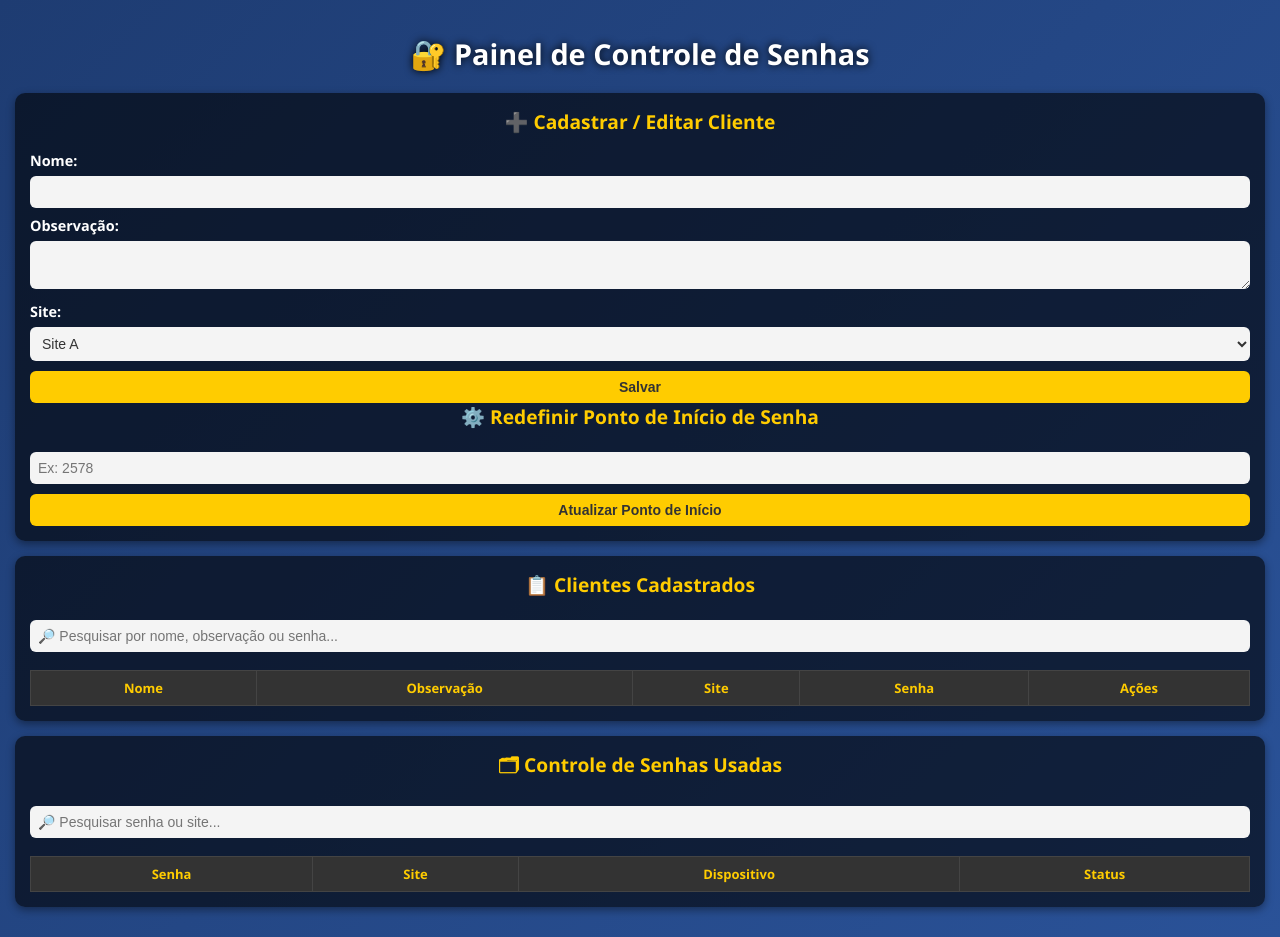
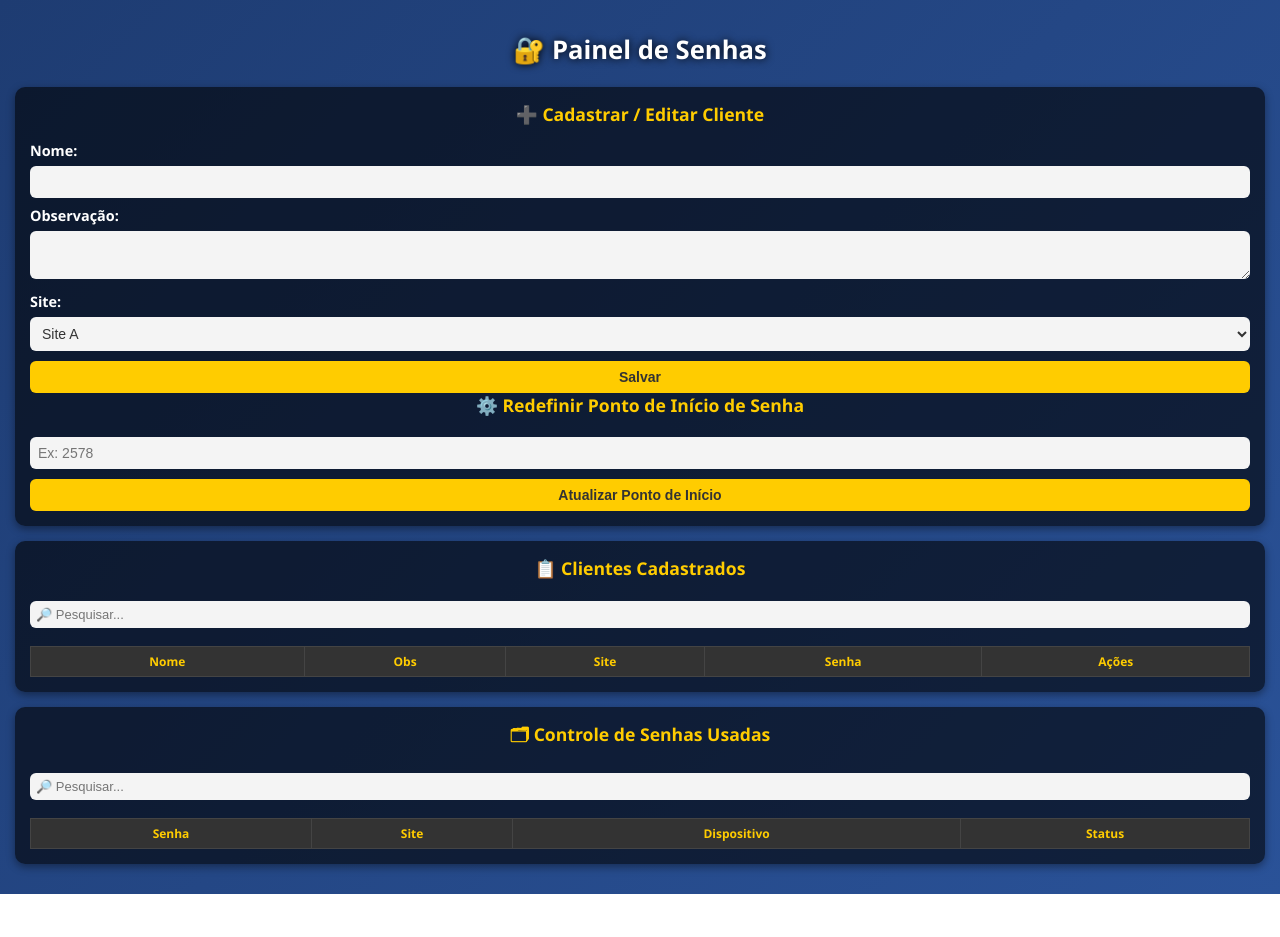
Before and after one commit to Isac-Arqueiro/senhas, a plain HTML site: page index.html in a window 1280 px wide. After the commit the page ends 894 px from the top, so only its background shows below. Drawn offline with Linux system fonts and the light colour scheme.

Commit message:
Update index.html

```diff
--- a/index.html
+++ b/index.html
@@ -6,41 +6,53 @@
 <link rel="apple-touch-icon" href="https://i.imgur.com/GMbtuHz.jpeg">
 <meta name="theme-color" content="#1e90ff">
 <meta charset="UTF-8">
-<title>Painel de Senhas</title>
+<title>Painel de Senhas - Mobile Friendly</title>
 <style>
-body { font-family: 'Segoe UI', Arial, sans-serif; background: linear-gradient(135deg,#1e3c72,#2a5298); margin:0;padding:15px;color:#fff; }
-h1{text-align:center;margin-bottom:20px;font-size:1.8em;text-shadow:0 0 8px #000;}
-.formulario,.tabela{background:rgba(0,0,0,0.6);padding:15px;border-radius:10px;margin-bottom:15px;box-shadow:0 3px 8px rgba(0,0,0,0.4);}
-h2{margin-top:0;color:#ffcc00;text-align:center;font-size:1.2em;}
+body {
+  font-family: 'Segoe UI', Arial, sans-serif;
+  background: linear-gradient(135deg,#1e3c72,#2a5298);
+  margin:0;padding:15px;color:#fff;
+}
+h1{text-align:center;margin-bottom:20px;font-size:1.6em;text-shadow:0 0 8px #000;}
+.formulario,.tabela{
+  background:rgba(0,0,0,0.6);padding:15px;border-radius:10px;margin-bottom:15px;
+  box-shadow:0 3px 8px rgba(0,0,0,0.4);
+}
+h2{margin-top:0;color:#ffcc00;text-align:center;font-size:1.1em;}
 label{font-weight:bold;display:block;margin-top:8px;font-size:0.9em;}
-input,select,textarea,button{margin-top:6px;padding:8px;width:100%;border-radius:6px;border:none;font-size:14px;box-sizing:border-box;}
+input,select,textarea,button{
+  margin-top:6px;padding:8px;width:100%;border-radius:6px;border:none;font-size:14px;box-sizing:border-box;
+}
 input,select,textarea{background:#f4f4f4;color:#333;}
 button{background:#ffcc00;color:#333;font-weight:bold;cursor:pointer;transition:0.3s;margin-top:10px;}
 button:hover{background:#ffdb4d;}
-table{width:100%;border-collapse:collapse;margin-top:10px;font-size:13px;}
-th,td{padding:8px;border:1px solid #444;text-align:center;}
+table{width:100%;border-collapse:collapse;margin-top:10px;font-size:12px;}
+th,td{padding:6px;border:1px solid #444;text-align:center;}
 th{background:#333;color:#ffcc00;}
 td{background:rgba(255,255,255,0.1);}
 td b{color:#00ffcc;}
-.btn-mini{background:#00cc66;color:#fff;border:none;padding:5px 8px;border-radius:5px;cursor:pointer;font-size:12px;margin:2px;}
+.btn-mini{background:#00cc66;color:#fff;border:none;padding:4px 6px;border-radius:5px;cursor:pointer;font-size:11px;margin:1px;}
 .btn-mini:hover{background:#00e676;}
 .btn-del{background:#cc0000;}
 .btn-del:hover{background:#ff3333;}
 .btn-edit{background:#ff9900;}
 .btn-edit:hover{background:#ffb84d;}
-#pesquisa,#pesquisaSenha{margin-bottom:8px;padding:8px;width:100%;border-radius:6px;border:none;font-size:14px;background:#f4f4f4;color:#333;}
+#pesquisa,#pesquisaSenha{margin-bottom:8px;padding:6px;width:100%;border-radius:6px;border:none;font-size:13px;background:#f4f4f4;color:#333;}
+
+/* Responsivo para celular */
 @media(max-width:600px){
-  h1{font-size:1.5em;}h2{font-size:1em;}
+  h1{font-size:1.4em;} h2{font-size:1em;}
   table,thead,tbody,th,td,tr{display:block;}
   thead tr{display:none;}
   tr{margin-bottom:10px;border:1px solid #444;border-radius:6px;padding:5px;}
-  td{border:none;padding:5px 0;text-align:right;position:relative;padding-left:50%;}
-  td::before{content:attr(data-label);position:absolute;left:10px;width:45%;padding-left:5px;font-weight:bold;text-align:left;}
+  td{border:none;padding:4px 0;text-align:right;position:relative;padding-left:45%;}
+  td::before{content:attr(data-label);position:absolute;left:10px;width:40%;padding-left:5px;font-weight:bold;text-align:left;font-size:12px;}
+  .btn-mini{padding:3px 5px;font-size:10px;}
 }
 </style>
 </head>
 <body>
-<h1>🔐 Painel de Controle de Senhas</h1>
+<h1>🔐 Painel de Senhas</h1>
 
 <div class="formulario">
 <h2>➕ Cadastrar / Editar Cliente</h2>
@@ -63,16 +75,16 @@ td b{color:#00ffcc;}
 
 <div class="tabela">
 <h2>📋 Clientes Cadastrados</h2>
-<input type="text" id="pesquisa" placeholder="🔎 Pesquisar por nome, observação ou senha..." onkeyup="filtrarTabela()">
+<input type="text" id="pesquisa" placeholder="🔎 Pesquisar..." onkeyup="filtrarTabela()">
 <table>
-<thead><tr><th>Nome</th><th>Observação</th><th>Site</th><th>Senha</th><th>Ações</th></tr></thead>
+<thead><tr><th>Nome</th><th>Obs</th><th>Site</th><th>Senha</th><th>Ações</th></tr></thead>
 <tbody id="listaClientes"></tbody>
 </table>
 </div>
 
 <div class="tabela">
 <h2>🗂 Controle de Senhas Usadas</h2>
-<input type="text" id="pesquisaSenha" placeholder="🔎 Pesquisar senha ou site..." onkeyup="filtrarTabelaSenhas()">
+<input type="text" id="pesquisaSenha" placeholder="🔎 Pesquisar..." onkeyup="filtrarTabelaSenhas()">
 <table>
 <thead><tr><th>Senha</th><th>Site</th><th>Dispositivo</th><th>Status</th></tr></thead>
 <tbody id="listaSenhas"></tbody>
@@ -83,7 +95,7 @@ td b{color:#00ffcc;}
 let deviceId = localStorage.getItem("deviceId");
 if(!deviceId){ deviceId='dev-'+Math.random().toString(36).substr(2,9); localStorage.setItem("deviceId",deviceId); }
 
-let baseNumeros = [];
+let baseNumeros=[];
 for(let i=2500;i<=2594;i++) baseNumeros.push("00"+i);
 
 const originalPonto=parseInt(localStorage.getItem("pontoOriginal")||2500);
@@ -141,7 +153,7 @@ function atualizarTabela(){
     const tr=document.createElement("tr");
     tr.innerHTML=`
       <td data-label="Nome">${c.nome}</td>
-      <td data-label="Observação">${c.obs}</td>
+      <td data-label="Obs">${c.obs}</td>
       <td data-label="Site">${c.site}</td>
       <td data-label="Senha"><b>${c.senha}</b></td>
       <td data-label="Ações">
@@ -162,7 +174,7 @@ function atualizarTabelaSenhas(){
   for(const site in senhasUsadas){
     senhasUsadas[site].forEach(s=>{
       const tr=document.createElement("tr");
-      const status = (s.device === deviceId) ? "Em uso neste dispositivo" : "Em uso em outro dispositivo";
+      const status = (s.device===deviceId)?"Em uso neste dispositivo":"Em uso em outro dispositivo";
       tr.innerHTML=`
         <td data-label="Senha">${s.senha}</td>
         <td data-label="Site">${site}</td>
@@ -185,7 +197,7 @@ function editar(index){
 function apagar(index){
   if(confirm("Tem certeza que deseja excluir este cliente?")){
     const c = clientes[index];
-    const idx = senhasUsadas[c.site].findIndex(s=>s.senha===c.senha);
+    const idx=senhasUsadas[c.site].findIndex(s=>s.senha===c.senha);
     if(idx>-1) senhasUsadas[c.site].splice(idx,1);
     clientes.splice(index,1);
     atualizarTabela();
```
